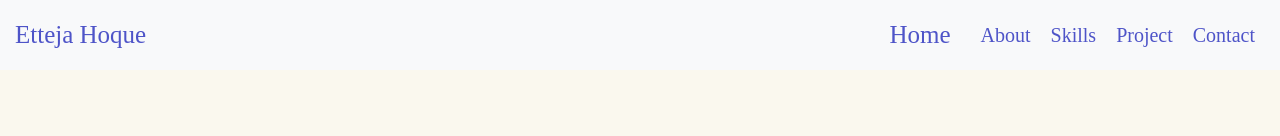
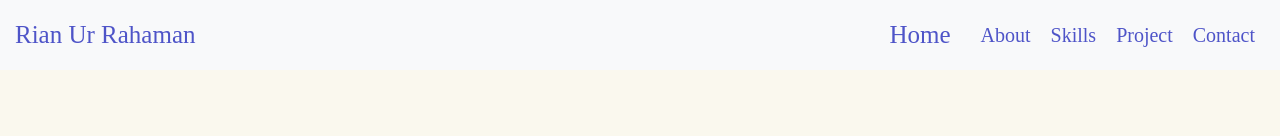
Before and after one commit to mdrianurrahaman/My-Portfolio, a plain HTML site: page skills.html in a window 1280 px wide. Shown: the top 136 px of the page. Drawn offline with nearby package versions, Linux system fonts and the light colour scheme; a web font is replaced by a local one.

Commit message:
Update skills.html

```diff
--- a/skills.html
+++ b/skills.html
@@ -17,7 +17,7 @@
         <div class="container-fluid ">
             <div class="container-logo">
                 <a class="navbar-brand" href="index.html">
-                  Etteja Hoque
+                  Rian Ur Rahaman
                 </a>
               </div>
           <button class="navbar-toggler" type="button" data-bs-toggle="collapse" data-bs-target="#navbarNav" aria-controls="navbarNav" aria-expanded="false" aria-label="Toggle navigation">
```
